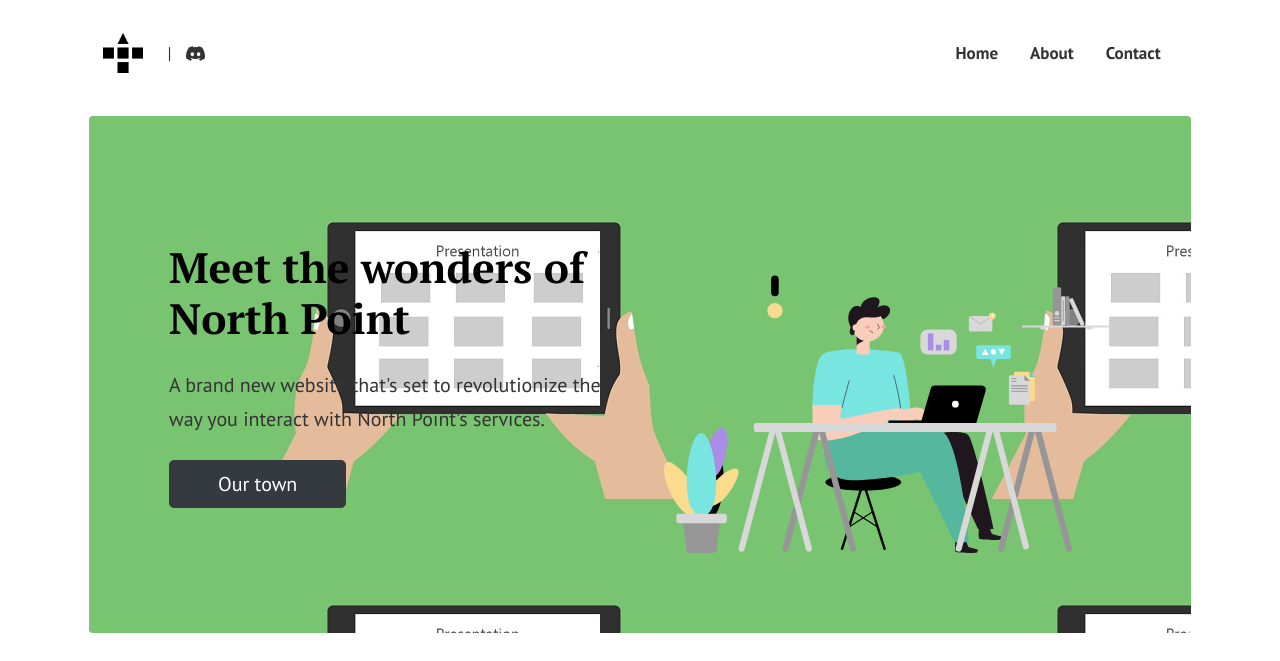
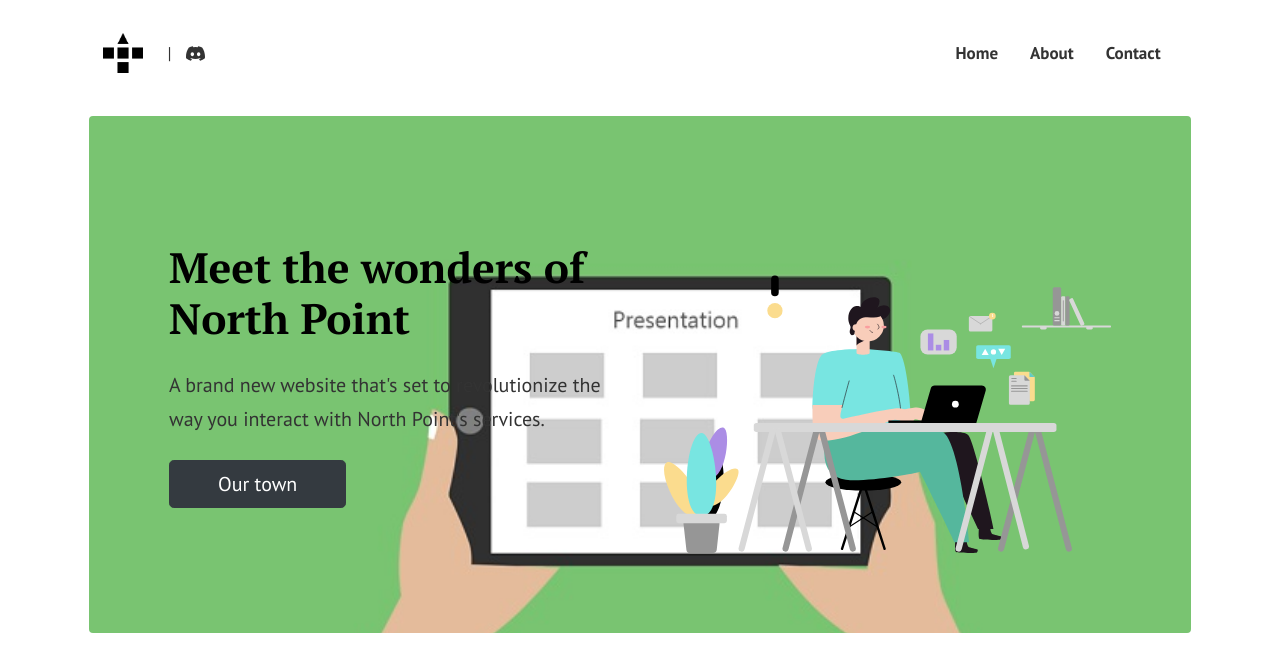
Before and after one commit to anvoids/northpoint, a Jekyll site: the page built from index.html, in a window 1280 px wide and 1400 px high. Shown: the top 661 px of the window. Built offline with Jekyll 4.4.1, drawn with Linux system fonts in a browser that asks for light colours; the list of posts is cut into pages by our own code; comment, search, counter and statistics services are not loaded; grey boxes are pictures that could not be loaded.

Commit message:
Update theme.scss

```diff
--- a/assets/css/theme.scss
+++ b/assets/css/theme.scss
@@ -135,7 +135,8 @@ small, .small {
 /* Pages
 ================================================== */
 .hero {
-    background-image: url('/assets/images/1.jpg');
+    background-image: url('/northpoint/assets/images/1.jpg');
+    background-size: cover;
     padding: 5rem 5rem;
 }
 
```
